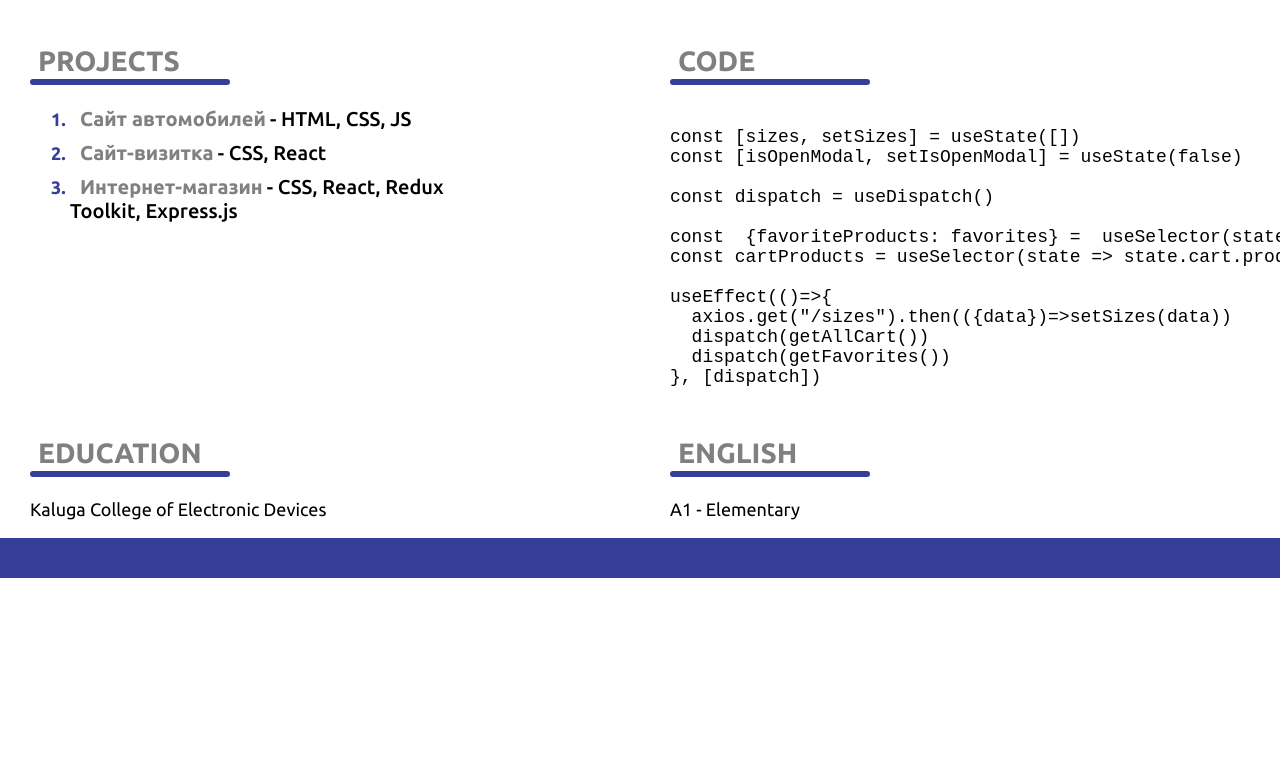
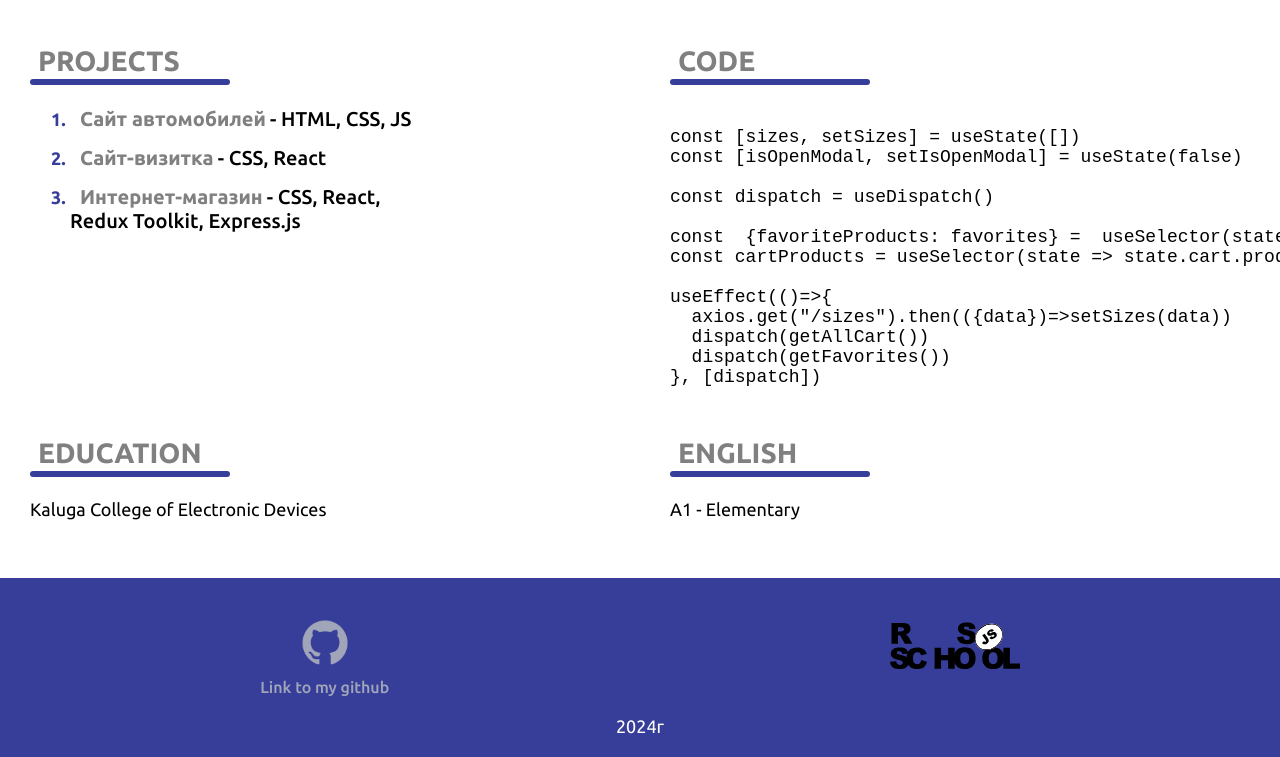
Before and after one commit to Maria1564/rsschool-cv, a plain HTML site: page index.html in a window 1280 px wide. Shown: the part 1116-1873 px from the top of the page. Before the commit the page ends 1694 px from the top, so only its background shows below. Drawn offline with Linux system fonts and the light colour scheme.

Commit message:
feat: add content in footer

```diff
--- a/index.html
+++ b/index.html
@@ -197,7 +197,18 @@ useEffect(()=>{
       </div>
     </main>
     <footer class="footer">
-      <div class="container"></div>
+      <div class="container">
+        <div class="footer__social">
+          <a href="https://github.com/Maria1564" class="footer__github">
+            <img src="./assets/icons/github.png" alt="" width="90" height="90">
+            <span class="footer__github-link">Link to my github</span>
+          </a>
+          <a href="https://rs.school/courses/javascript-ru">
+            <img src="./assets/img/rs-school-logo.svg" alt="" width="130">
+          </a>
+        </div>
+        <p class="footer__year-create">2024г</p>
+      </div>
     </footer>
   </body>
 </html>
--- a/style.css
+++ b/style.css
@@ -47,6 +47,7 @@ a:active {
 .main {
     flex-grow: 1;
     padding-top: 15px;
+    padding-bottom: 40px;
 }
 
 .nav__list {
@@ -181,8 +182,8 @@ span {
 }
 
 .projects__item {
-    max-width: 380px;
-    padding-bottom: 10px;
+    max-width: 345px;
+    padding-bottom: 15px;
 }
 
 .projects__item::marker {
@@ -205,3 +206,30 @@ span {
 pre {
     margin: 0;
 }
+
+.footer__social {
+    display: flex;
+    align-items: center;
+    justify-content: space-around;
+}
+
+.footer__github {
+    display: flex;
+    flex-direction: column;
+    align-items: center;
+    cursor: pointer;
+}
+
+.footer__github-link {
+    margin-top: -10px;
+    color: #a0a5ba;
+    font-size: 16px;
+    font-weight: 500;
+}
+
+.footer__year-create {
+    color: #ffff;
+    margin: 0 auto;
+    width: max-content;
+    margin-top: 20px;
+}
```
Also changed, not shown: assets/icons/github.png (added), assets/img/rs-school-logo.svg (added).
